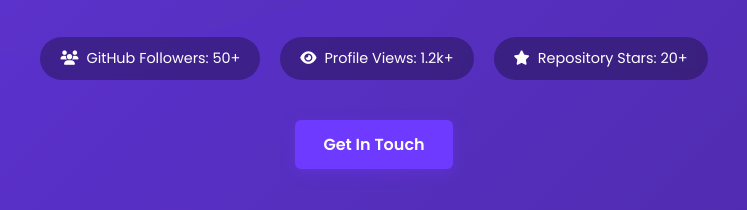
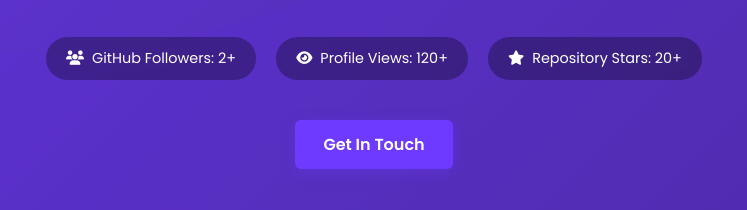
Before and after one commit to Dinesh-more99/portfolio, a plain HTML site: page index.html in a window 1280 px wide. Shown: the part 494-704 px from the top of the page, 266-1013 px from the left. Drawn offline with Linux system fonts and the light colour scheme.

Commit message:
Update index.html
change the followers and profile view

```diff
--- a/index.html
+++ b/index.html
@@ -38,11 +38,11 @@
                 <div class="header-badges">
                     <div class="badge">
                         <i class="fas fa-users"></i>
-                        <span>GitHub Followers: 50+</span>
+                        <span>GitHub Followers: 2+</span>
                     </div>
                     <div class="badge">
                         <i class="fas fa-eye"></i>
-                        <span>Profile Views: 1.2k+</span>
+                        <span>Profile Views: 120+</span>
                     </div>
                     <div class="badge">
                         <i class="fas fa-star"></i>
```
